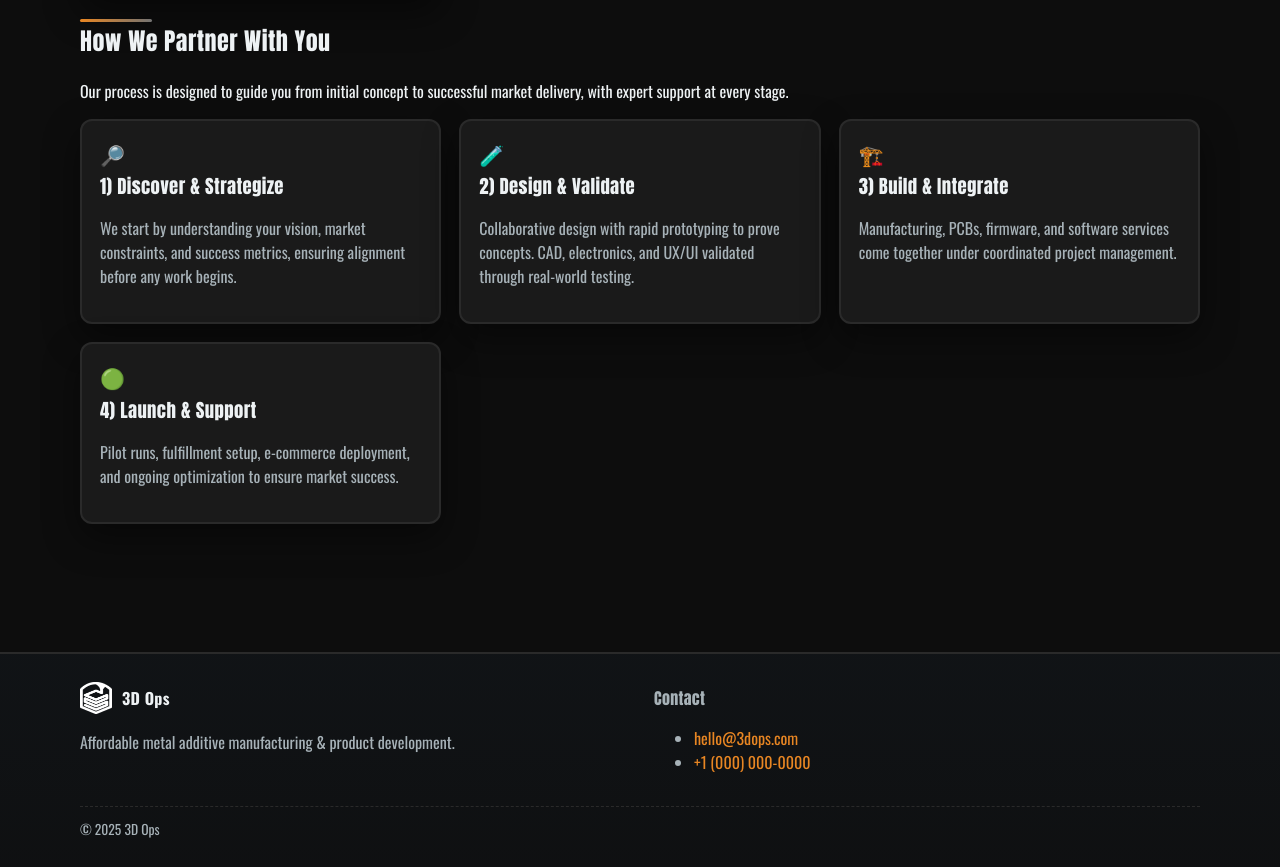
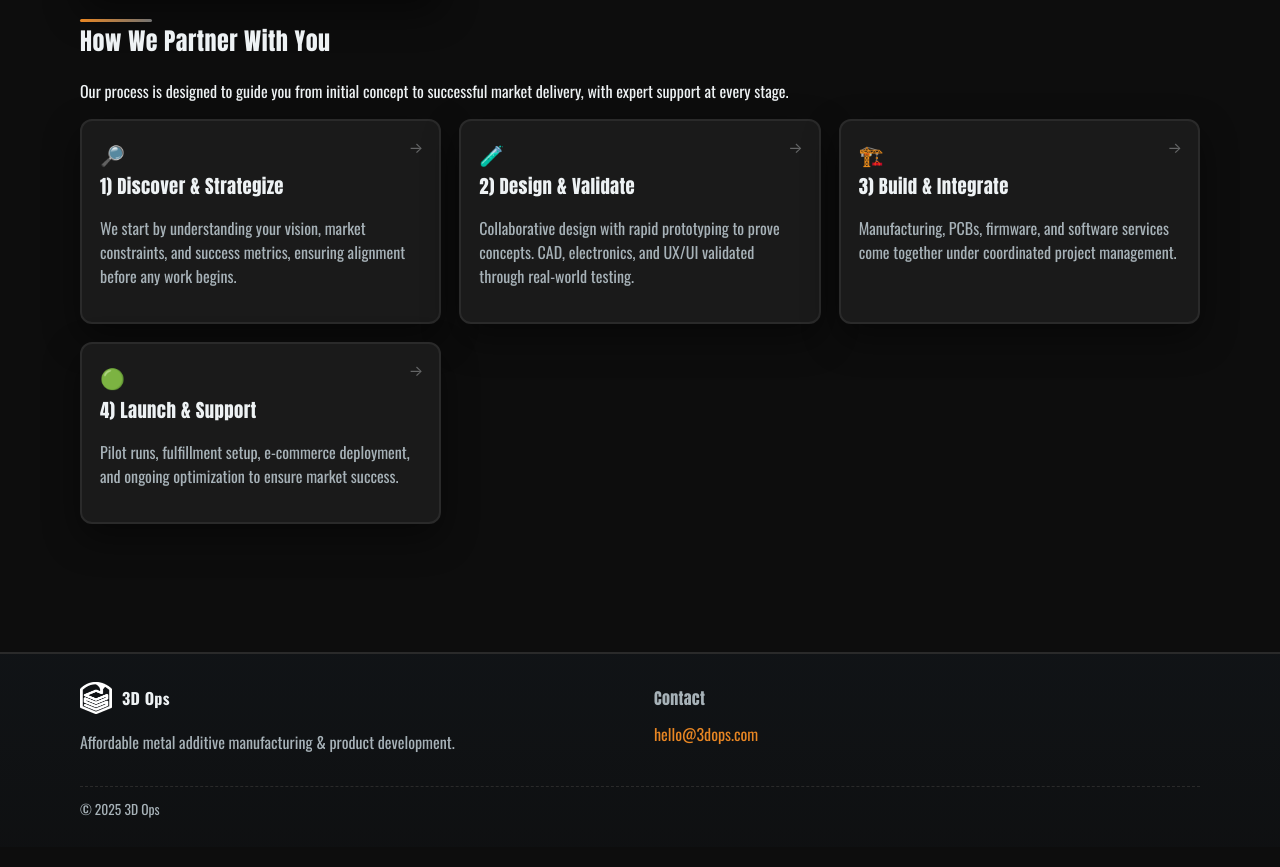
Before and after one commit to Path-Magic-Tech/3dops-marketing, a React (Vite) app: page /services in a window 1280 px wide. Shown: the part 800-1667 px from the top of the page. Built offline with nearby package versions, Linux system fonts and the light colour scheme.

Commit message:
clean up clickable cards

```diff
--- a/src/App.jsx
+++ b/src/App.jsx
@@ -21,6 +21,8 @@ export default function App(){
   return (
     <div className="site">
       <ScrollToTop />
+      {/* Global ripple initializer */}
+      <RippleInitializer />
       <header className="site-header">
         <div className="container header-inner">
           <Link to="/" className="brand">
@@ -54,10 +56,7 @@ export default function App(){
           </div>
           <div>
             <h4>Contact</h4>
-            <ul className="list">
-              <li><a href="mailto:hello@3dops.com">hello@3dops.com</a></li>
-              <li><a href="tel:+1-000-000-0000">+1 (000) 000-0000</a></li>
-            </ul>
+              <a href="mailto:hello@3dops.com">hello@3dops.com</a>
           </div>
         </div>
         <div className="container tiny">© {new Date().getFullYear()} 3D Ops</div>
@@ -65,3 +64,26 @@ export default function App(){
     </div>
   )
 }
+
+// Component to attach ripple interaction to elements with .card
+function RippleInitializer(){
+  useEffect(()=>{
+    const handler = (e) => {
+      const card = e.target.closest('.card');
+      if(!card) return;
+      const rect = card.getBoundingClientRect();
+      const x = e.clientX - rect.left;
+      const y = e.clientY - rect.top;
+      const span = document.createElement('span');
+      span.className = 'ripple';
+      span.style.left = x + 'px';
+      span.style.top = y + 'px';
+      card.appendChild(span);
+      span.addEventListener('animationend', ()=> span.remove());
+    }
+    // Use pointerdown for quicker mobile response
+    document.addEventListener('pointerdown', handler, { passive:true });
+    return () => document.removeEventListener('pointerdown', handler);
+  },[]);
+  return null;
+}
--- a/src/styles/3dops.css
+++ b/src/styles/3dops.css
@@ -122,12 +122,46 @@ a:hover{opacity: 0.9}
 @media (max-width: 620px){ .card-grid{grid-template-columns:1fr} }
 
 .card{
+  display:block;
+  position:relative;
   background: var(--panel);
-  border:2px solid var(--border); border-radius:12px; padding:18px; box-shadow:var(--shadow)
+  border:2px solid var(--border); border-radius:12px; padding:18px; box-shadow:var(--shadow);
+  cursor:pointer;
+  transition: border-color .25s, transform .25s, box-shadow .25s, background .25s;
+  overflow:hidden;
 }
 .card h3{margin:.2rem 0 .5rem}
 .card p{color:var(--muted)}
 .card-icon{font-size:1.25rem}
+
+/* Card interactive states */
+.card::after{
+  content:"→"; position:absolute; top:14px; right:16px; font-size:.95rem; opacity:.35; transition:opacity .25s, transform .25s; pointer-events:none;
+}
+.card:hover, .card:focus-visible{
+  border-color: color-mix(in srgb, var(--brand) 55%, var(--border));
+  transform:translateY(-4px);
+  background: linear-gradient(180deg, rgba(255,255,255,.04), rgba(0,0,0,.4));
+  box-shadow: 0 10px 28px rgba(0,0,0,.55), 0 0 0 3px color-mix(in srgb, var(--brand) 28%, transparent);
+}
+.card:hover::after, .card:focus-visible::after{opacity:.9; transform:translateX(4px)}
+.card:active{transform:translateY(-1px)}
+
+/* Ripple effect */
+.ripple{
+  position:absolute;
+  width:20px;height:20px;
+  background: radial-gradient(circle at center, color-mix(in srgb,var(--brand) 80%, #fff) 0%, transparent 70%);
+  border-radius:50%;
+  transform:translate(-50%, -50%) scale(.3);
+  opacity:.55;
+  pointer-events:none;
+  mix-blend-mode:screen;
+  animation:ripple .7s ease-out forwards;
+}
+@keyframes ripple{
+  to{transform:translate(-50%, -50%) scale(18); opacity:0}
+}
 
 /* Stats */
 .stat{
```
